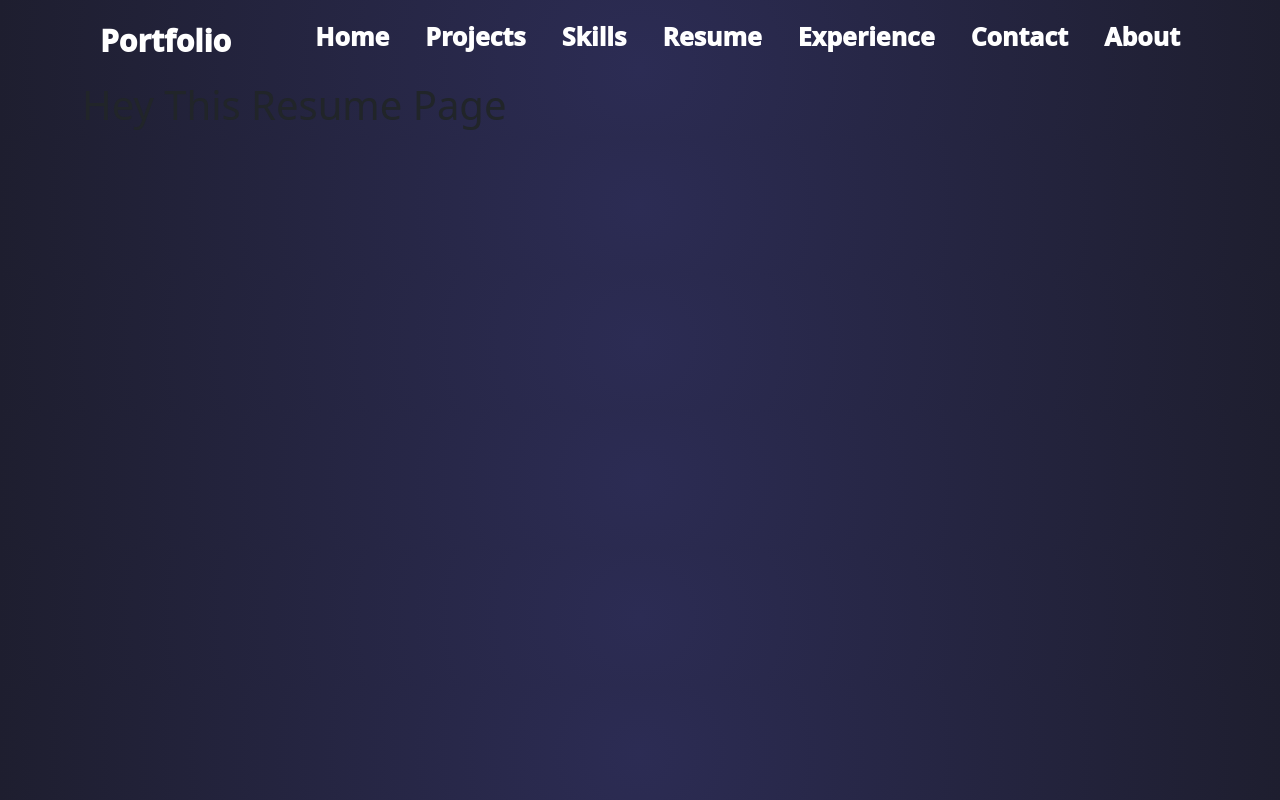
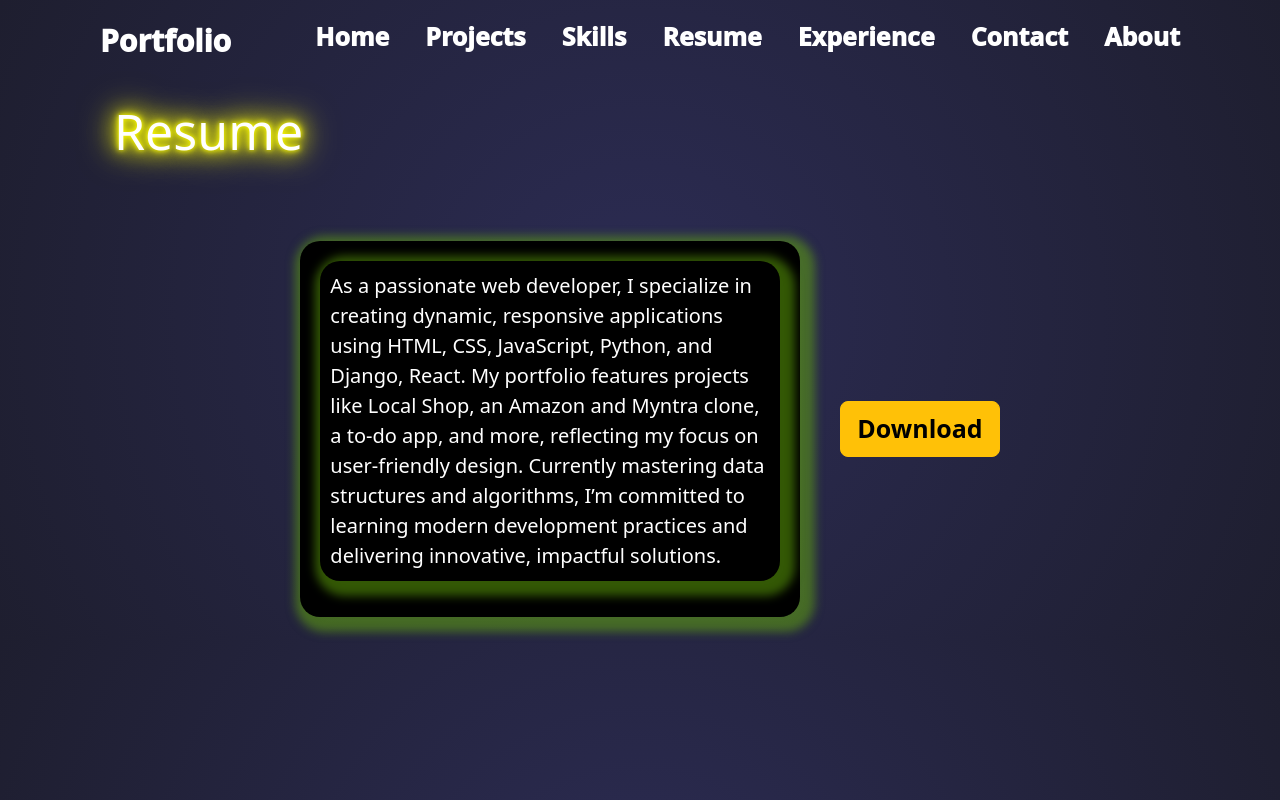
Before and after one commit to Amar-H-G/Portfolio, a React (Vite) app: page /portfolio/resume in a window 1280 px wide. Built offline with nearby package versions, Linux system fonts and the light colour scheme.

Commit message:
resume part complete

```diff
--- a/src/App.jsx
+++ b/src/App.jsx
@@ -19,6 +19,7 @@ function App() {
   }, []);
   return (
     <>
+
       <Router basename="/portfolio">
         <NavBar />
         <div className="container">
--- a/src/containers/resume/index.jsx
+++ b/src/containers/resume/index.jsx
@@ -1,6 +1,51 @@
-import './resume.modules.css'
-
-const Resume = ()=>{
-  return <h1>Hey This Resume Page</h1>
-}
+import styles from "./resume.module.css";
+import pdf from "../../resume-pdf/Amar-Patra.pdf";
+const Resume = () => {
+  return (
+    <>
+      <div className="container">
+        <div
+          className={styles.heading}
+          data-aos="fade-right"
+          data-aos-duration="2000"
+        >
+          <h1 className="head">Resume</h1>
+        </div>
+        <div className={styles.containerBody}>
+          <div
+            className={styles.left}
+            data-aos="zoom-in"
+            data-aos-duration="2000"
+          >
+            <p className={styles.text}>
+              As a passionate web developer, I specialize in creating dynamic,
+              responsive applications using HTML, CSS, JavaScript, Python, and
+              Django, React. My portfolio features projects like Local Shop, an
+              Amazon and Myntra clone, a to-do app, and more, reflecting my
+              focus on user-friendly design. Currently mastering data structures
+              and algorithms, I’m committed to learning modern development
+              practices and delivering innovative, impactful solutions.
+            </p>
+          </div>
+          <div
+            className={styles.right}
+            data-aos="fade-up-left"
+            data-aos-duration="2000"
+          >
+            <div className={styles.button}>
+              <a
+                href={pdf}
+                download="resume.pdf"
+                type="button"
+                className={`btn btn-warning btn-lg ${styles.textbutton}`}
+              >
+                Download
+              </a>
+            </div>
+          </div>
+        </div>
+      </div>
+    </>
+  );
+};
 export default Resume;
--- /dev/null
+++ b/src/containers/resume/resume.module.css
@@ -0,0 +1,56 @@
+:root {
+  --box-shadow: 5px 5px 10px 10px rgba(101, 175, 10, 0.5);
+}
+
+
+.heading {
+  margin-top: 20px;
+  margin-left: 20px;
+}
+.heading h1 {
+  font-size: 50px;
+  color: white;
+  text-shadow: 0 0 5px yellow, 0 0 10px yellow, 0 0 20px yellow, 0 0 30px yellow,
+    0 0 40px yellow;
+}
+.containerBody {
+  margin-top: 60px;
+  display: flex;
+  justify-content: center;
+  align-items: center;
+}
+.containerBody .left {
+  background-color: black;
+  display: flex;
+  flex-wrap: wrap;
+  width: 500px;
+  margin: 20px;
+  padding: 20px;
+  border-radius: 20px;
+  box-shadow: var(--box-shadow);
+  align-items: center;
+  justify-content: center;
+}
+.containerBody .left p{
+  color: white;
+  font-size: 20px;
+  padding: 10px;
+  font-weight: 400;
+  box-shadow: var(--box-shadow);
+  border-radius: inherit;
+}
+
+.containerBody .right{
+  background-color: black;
+  border-radius: 20px;
+  margin-left:20px;
+}
+.containerBody .right .textbutton{
+  font-size: 25px;
+  font-weight: 800;
+}
+.containerBody .right .textbutton:hover{
+  font-size: 30px;
+  background-color: skyblue;
+  box-shadow: var(--box-shadow);
+}
```
Also changed, not shown: src/containers/resume/resume.modules.css (deleted), 1 other file (tests, documents, lock files or other folders).
